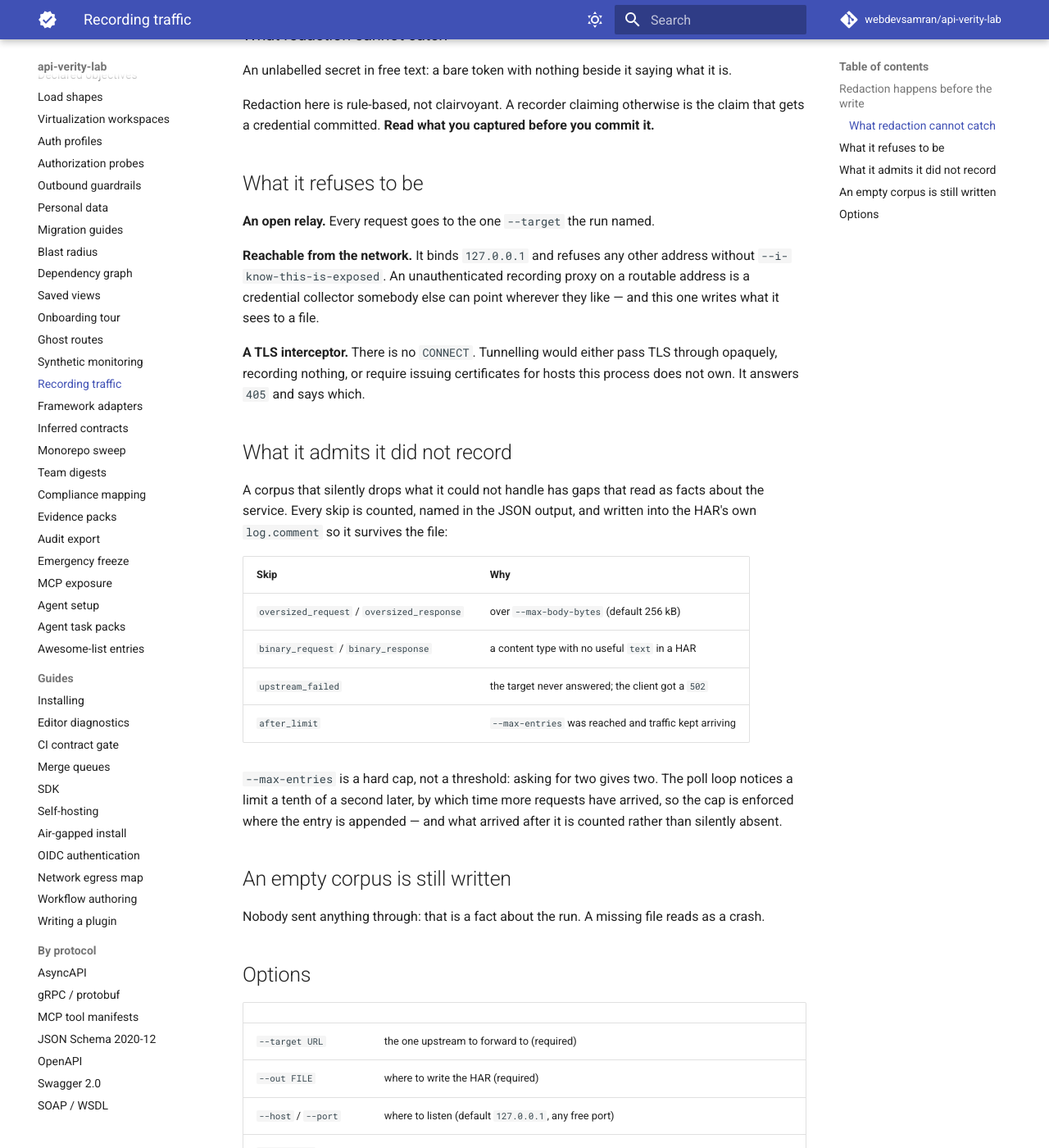
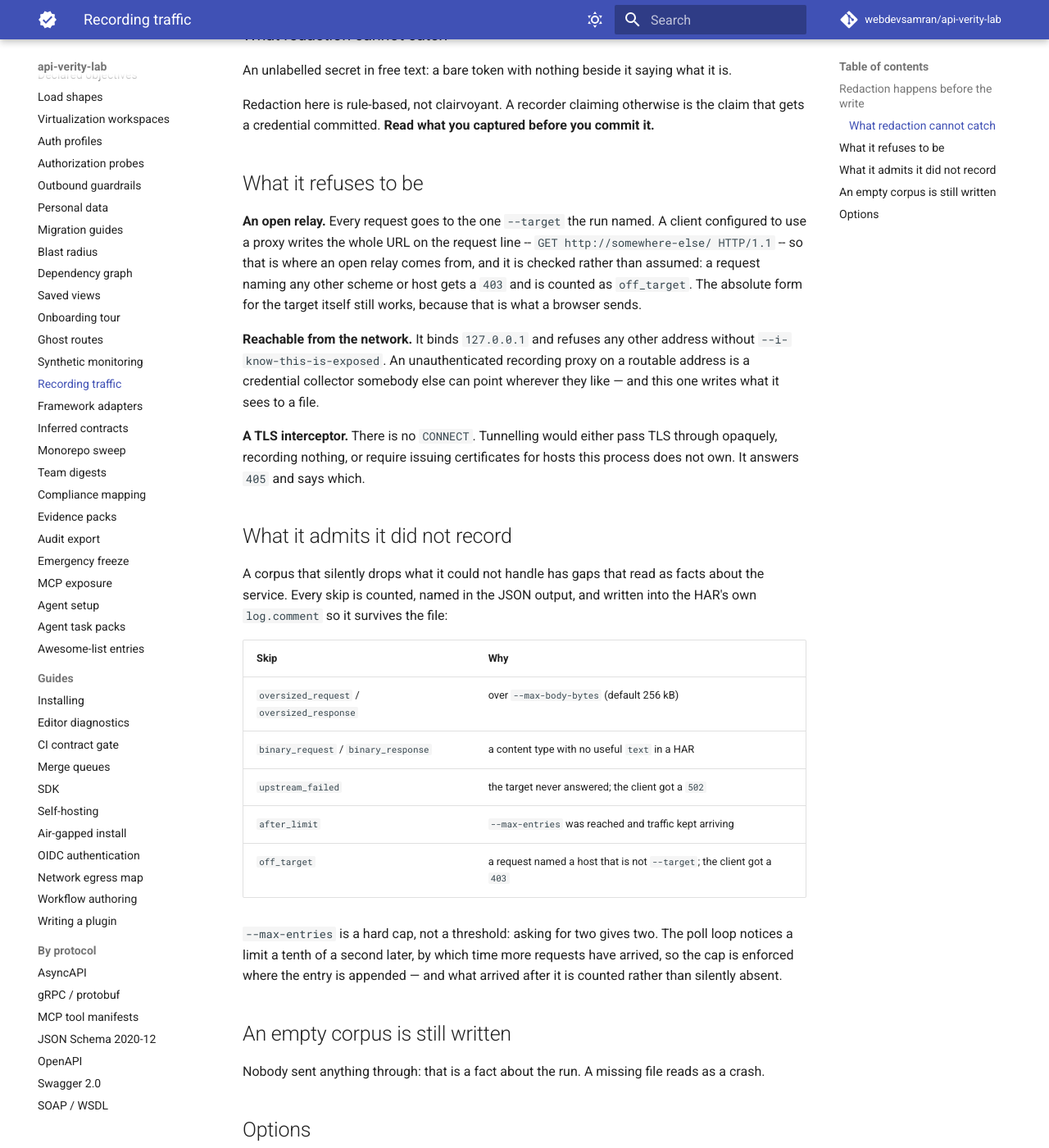
Before and after one commit to webdevsamran/api-verity-lab, an MkDocs documentation site: the page built from docs/capture.md, in a window 1280 px wide and 1400 px high, scrolled down 827 px. Shown: the whole window at 82% size. Built offline with MkDocs 1.6.1 and Material for MkDocs 9.7.7, drawn with Linux system fonts in a browser that asks for light colours; comment, search, counter and statistics services are not loaded.

Commit message:
docs(capture): say how the one-target rule is enforced, not just that it is
`docs/capture.md` has said "**An open relay.** Every request goes to the one
`--target` the run named" since the page was written, one paragraph above a
`CONNECT` entry that says exactly what happens instead: "It answers `405` and
says which."

The relay paragraph named a guarantee and no mechanism, and until the previous
commit there was no mechanism. It says where an open relay actually comes from
now -- the absolute-form request line a proxy client writes -- and what the
recorder does about it, and `off_target` joins the table of skips that ride in
the HAR's own `log.comment`.

```diff
--- a/docs/capture.md
+++ b/docs/capture.md
@@ -48,7 +48,12 @@ commit it.**
 
 ## What it refuses to be
 
-**An open relay.** Every request goes to the one `--target` the run named.
+**An open relay.** Every request goes to the one `--target` the run named. A
+client configured to use a proxy writes the whole URL on the request line --
+`GET http://somewhere-else/ HTTP/1.1` -- so that is where an open relay comes
+from, and it is checked rather than assumed: a request naming any other scheme
+or host gets a `403` and is counted as `off_target`. The absolute form for the
+target itself still works, because that is what a browser sends.
 
 **Reachable from the network.** It binds `127.0.0.1` and refuses any other
 address without `--i-know-this-is-exposed`. An unauthenticated recording proxy
@@ -71,6 +76,7 @@ written into the HAR's own `log.comment` so it survives the file:
 | `binary_request` / `binary_response` | a content type with no useful `text` in a HAR |
 | `upstream_failed` | the target never answered; the client got a `502` |
 | `after_limit` | `--max-entries` was reached and traffic kept arriving |
+| `off_target` | a request named a host that is not `--target`; the client got a `403` |
 
 `--max-entries` is a hard cap, not a threshold: asking for two gives two. The
 poll loop notices a limit a tenth of a second later, by which time more requests
```
